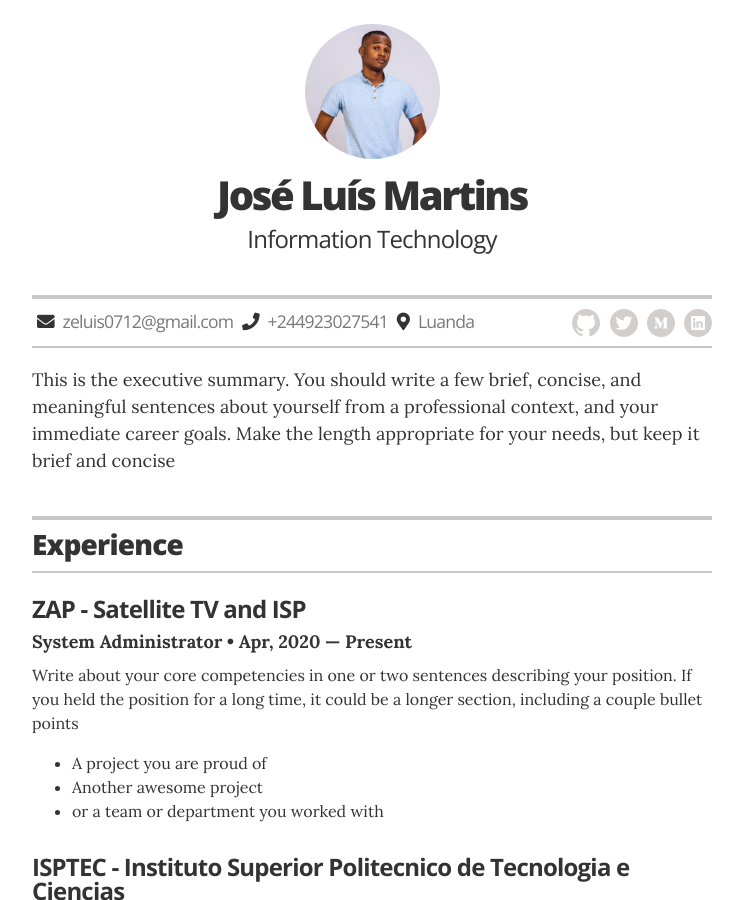
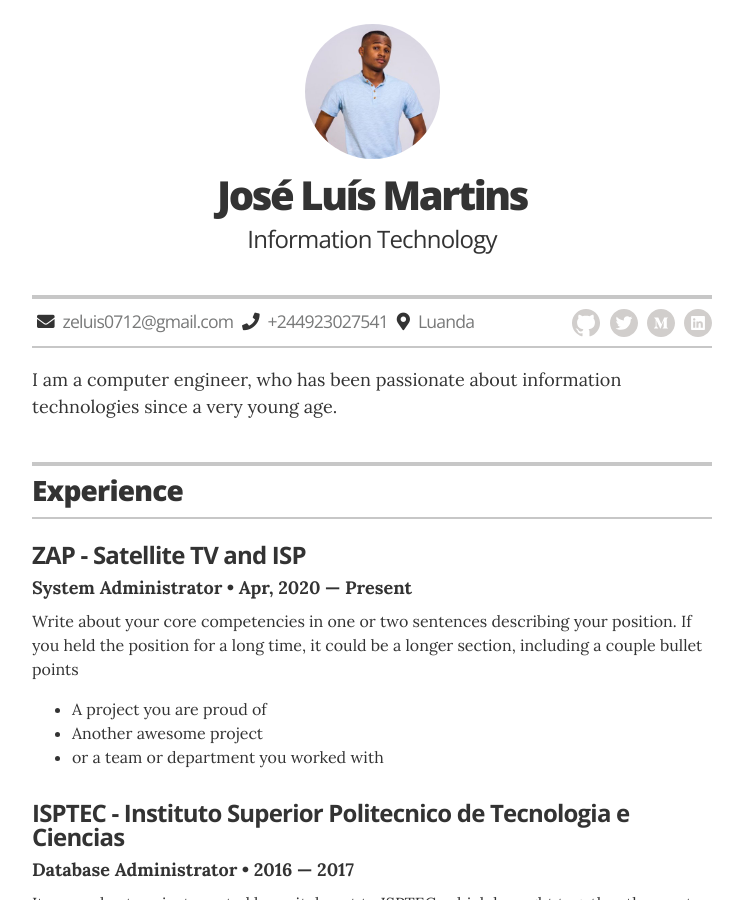
Before and after one commit to joselluis7/joselluis7.github.io, a Jekyll site: the page built from index.html, in a window 1280 px wide and 900 px high. Shown: the whole window, without its empty margins (268-1011 px from the left). Built offline with Jekyll 4.4.1, drawn with Linux system fonts in a browser that asks for light colours.

Commit message:
general ressume changed

```diff
--- a/_config.yml
+++ b/_config.yml
@@ -23,7 +23,7 @@ resume_contact_address:         "Luanda"
 resume_header_contact_info:     "742 Evergreen Terrace, Springfield • 555-7334 • lisasimpson@youremailaddress.com"
 display_header_contact_info:    "false"
 
-resume_header_intro: "<p>This is the executive summary. You should write a few brief, concise, and meaningful sentences about yourself from a professional context, and your immediate career goals. Make the length appropriate for your needs, but keep it brief and concise</p>"
+resume_header_intro: "<p>I am a computer engineer, who has been passionate about information technologies since a very young age.</p>"
 
 # use "yes" to display the email contact button,
 # "no" to display an "I'm not looking for work" message,
```
